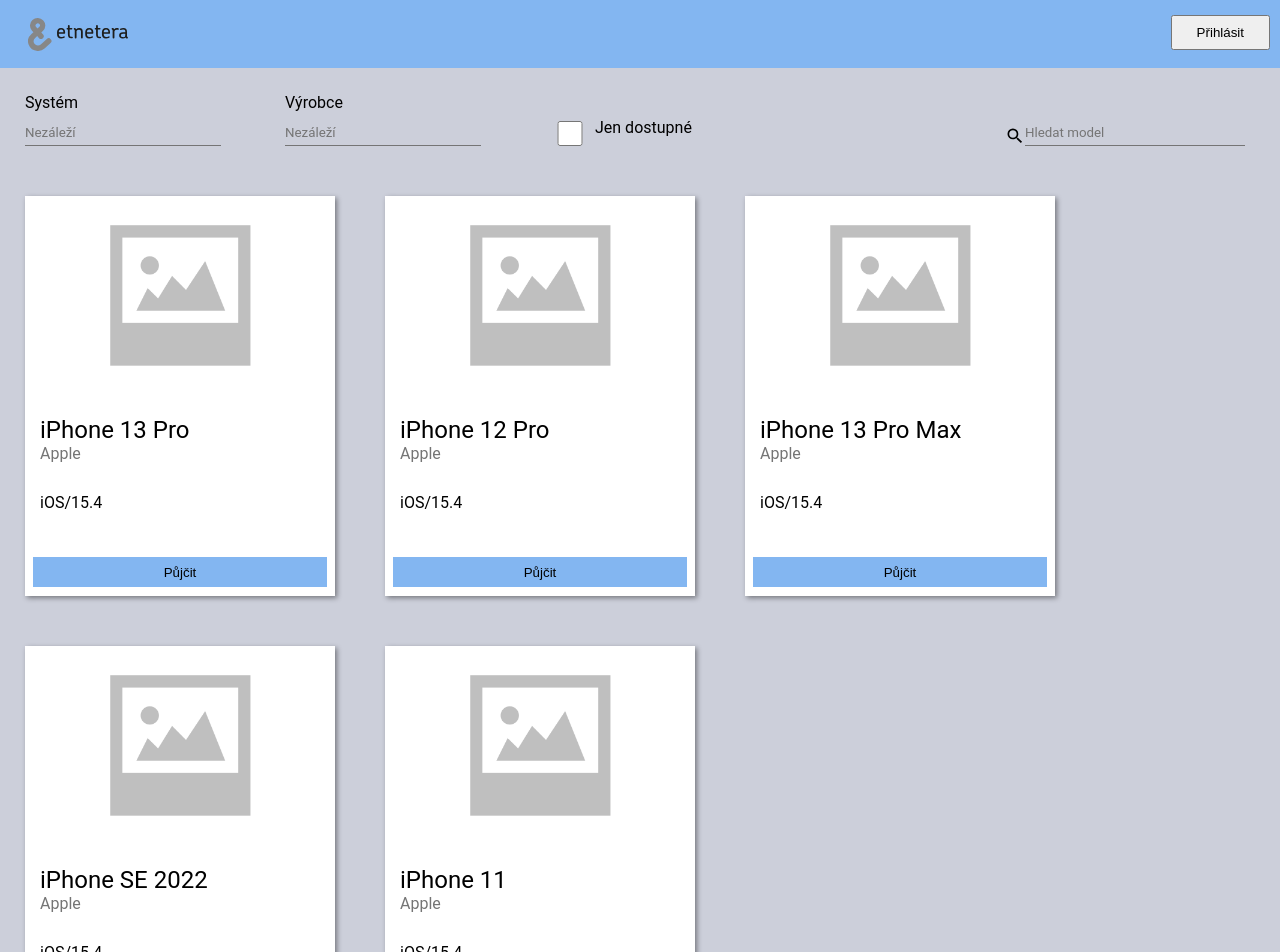
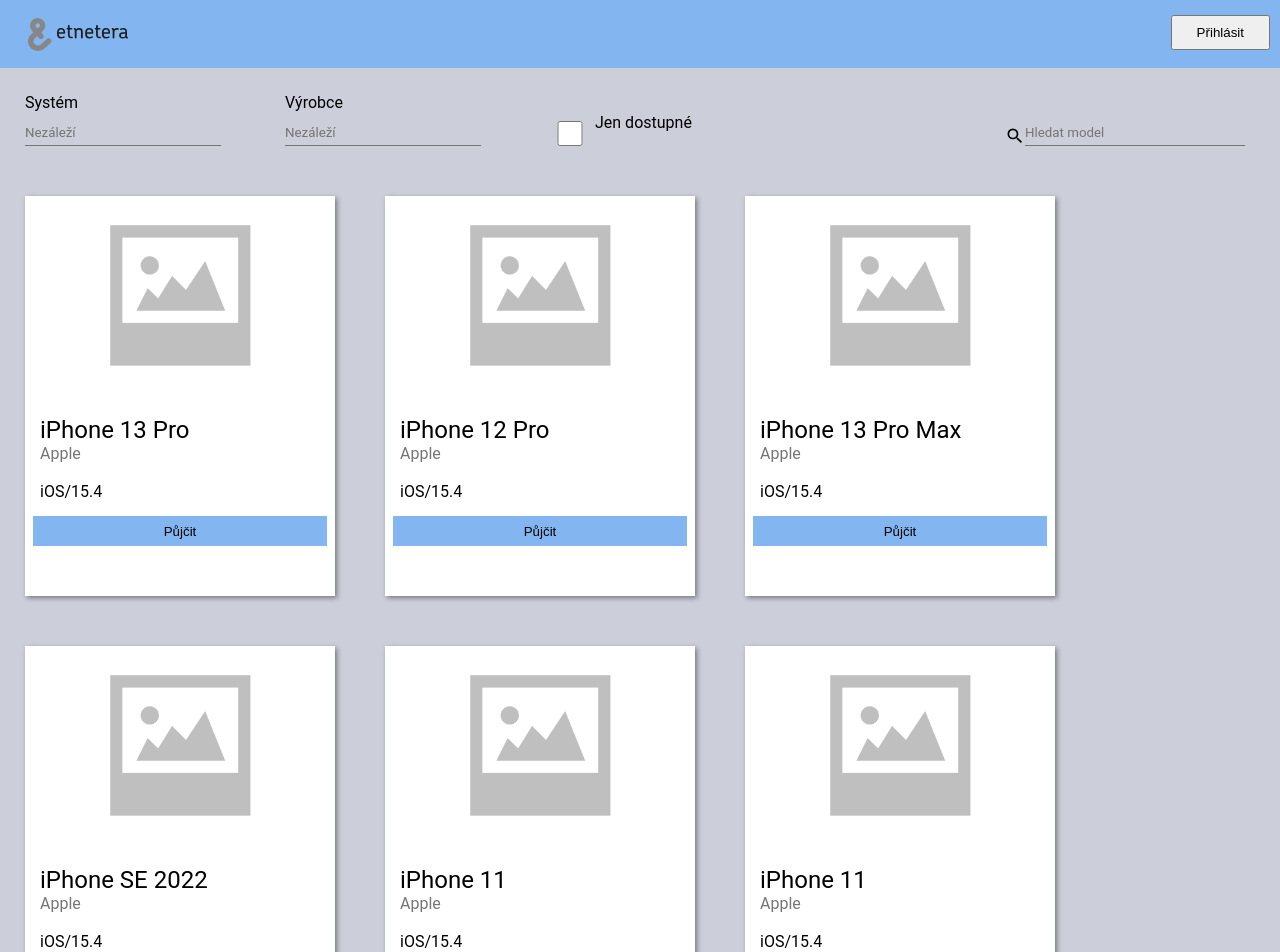
Before and after one commit to Naiio97/Device-checker, a React (Create React App) app: page /devices in a window 1280 px wide. Shown: the top 952 px of the page. Built offline with nearby package versions, Linux system fonts and the light colour scheme.

Commit message:
Dokončení login a vytvořená componenta SearchBar

```diff
--- a/package.json
+++ b/package.json
@@ -3,9 +3,6 @@
   "version": "0.1.0",
   "private": true,
   "dependencies": {
-    "@testing-library/jest-dom": "^5.16.2",
-    "@testing-library/react": "^12.1.4",
-    "@testing-library/user-event": "^13.5.0",
     "axios": "^0.26.1",
     "file-system": "^2.2.2",
     "nanoid": "^3.3.1",
--- a/src/App.js
+++ b/src/App.js
@@ -13,6 +13,7 @@
       <header>
         <NavBar />
       </header>
+      <body>
       <div className="content">
         <Routes>
           <Route path="/" element={<Login/>}  exact/>
@@ -20,6 +21,8 @@
           <Route path="/create" element={<Create/>} />
         </Routes>
       </div>
+      </body>
+
       </div>
   );
 }
--- /dev/null
+++ b/src/components/SearchBar.js
@@ -0,0 +1,28 @@
+import React from 'react';
+import '../scss/searchBar.scss';
+import { MdSearch } from 'react-icons/md';
+
+export const SearchBar = () => {
+  return (
+    <div className="search-bar">
+      <div className="search-os">
+        <p>Systém</p>
+        <input type="text" placeholder="Nezáleží"></input>
+      </div>
+      <div className="search-producer">
+        <p>Výrobce</p>
+        <input type="text" placeholder="Nezáleží"></input>
+      </div>
+      <div className="search-checkbox">
+        <input type="checkbox" placeholder="Nezáleží"></input>
+        <p>Jen dostupné</p>
+      </div>
+      <div className="search-model">
+        <MdSearch />
+        <input type="text" placeholder="Hledat model"></input>
+      </div>
+    </div>
+  );
+};
+
+export default SearchBar;
--- a/src/data/data.json
+++ b/src/data/data.json
@@ -43,5 +43,14 @@
         "os": "iOS",
         "versionOs": 15.4,
         "img": ""
+    },
+    {
+        "id": 6,
+        "identifier": "Nevim",
+        "producer": "Apple",
+        "model": "iPhone 11",
+        "os": "iOS",
+        "versionOs": 15.4,
+        "img": ""
     }
 ]
--- a/src/scss/devices.scss
+++ b/src/scss/devices.scss
@@ -4,65 +4,6 @@
 main {
     max-width: 1440px;
     margin: 0 auto;
-}
-
-.search-bar {
-    position: relative;
-    display: flex;
-    margin: 25px;
-
-    input {
-        margin-top: 0.5rem;
-        font-family: 'roboto', sans-serif;
-        border: none;
-        border-bottom: 1px solid rgb(117, 117, 117);
-        padding:5px 5px 5px 0;
-        width: 100%;
-        background: $background-color;
-
-        &:focus {
-            outline: none;
-            border-color: $main-color;
-            color: black;
-         }
-    }
-
-    .search-producer {
-        margin-left: 4rem;;
-    }
-
-    .search-checkbox {
-        display: flex;
-        justify-content: flex-start;
-        margin-left: 4rem;
-        margin-top: 20px;
-
-         input[type="checkbox"]{
-            width: 50px;
-        }
-
-         p {
-             width: 200px;
-             margin-top: 5px;
-         }
-    }
-
-    .search-model {
-        position: absolute;
-        display: flex;
-        right: 10px;
-        margin-top: 19px;
-
-        svg {
-            margin-top: 14px;
-            width: 20px;
-            height: 20px
-        }
-        input {
-            width: 220px;
-        }
-
-    }
 }
 
 .main-devices {
@@ -93,11 +34,11 @@
                 font-weight: 400;
             }
 
-            p {
+            span {
                 color:rgb(117, 117, 117);
             }
 
-            .p-os {
+            .span-os {
                 color: black;
                 margin: 30px 0;
             }
--- a/src/scss/login.scss
+++ b/src/scss/login.scss
@@ -40,7 +40,11 @@
          }
     }
 
-
+    .error {
+        color: red;
+        font-size: .8rem;
+        margin-top: .5rem;
+    }
 
     button {
         background: $main-color;
--- /dev/null
+++ b/src/scss/searchBar.scss
@@ -0,0 +1,61 @@
+ @import 'variables';
+
+
+ .search-bar {
+    position: relative;
+    display: flex;
+    margin: 25px;
+
+    input {
+        margin-top: 0.5rem;
+        font-family: 'roboto', sans-serif;
+        border: none;
+        border-bottom: 1px solid rgb(117, 117, 117);
+        padding:5px 5px 5px 0;
+        width: 100%;
+        background: $background-color;
+
+        &:focus {
+            outline: none;
+            border-color: $main-color;
+            color: black;
+         }
+    }
+
+    .search-producer {
+        margin-left: 4rem;;
+    }
+
+    .search-checkbox {
+        display: flex;
+        justify-content: flex-start;
+        margin-left: 4rem;
+        margin-top: 20px;
+
+         input[type="checkbox"]{
+            width: 50px;
+        }
+
+         span {
+             width: 200px;
+             margin-top: 5px;
+         }
+    }
+
+    .search-model {
+        position: absolute;
+        display: flex;
+        right: 10px;
+        margin-top: 19px;
+
+        svg {
+            margin-top: 14px;
+            width: 20px;
+            height: 20px
+        }
+        input {
+            width: 220px;
+        }
+
+    }
+}
--- a/src/views/Devices.js
+++ b/src/views/Devices.js
@@ -1,63 +1,32 @@
-import React , {useState} from 'react';
-import "../scss/devices.scss"
-import data from "../data/data.json"
-import image from "../assets/no-image.png"
-import { MdSearch } from "react-icons/md";
-
+import React, { useState } from 'react';
+import '../scss/devices.scss';
+import data from '../data/data.json';
+import image from '../assets/no-image.png';
+import SearchBar from '../components/SearchBar';
 
 const Devices = () => {
-
-
-    const [devices, setDevices] = useState(data)
+  const [devices, setDevices] = useState(data);
   return (
     <main>
-                <div className="search-bar">
-                    <div className="search-os">
-                        <p>Systém</p>
-                        <input
-                            type="text"
-                            placeholder="Nezáleží">
-                        </input>
-                    </div>
-                    <div className="search-producer">
-                        <p>Výrobce</p>
-                        <input
-                            type="text"
-                            placeholder="Nezáleží">
-                        </input>
-                    </div>
-                    <div className="search-checkbox">
-                        <input
-                            type="checkbox"
-                            placeholder="Nezáleží">
-                        </input>
-                        <p>Jen dostupné</p>
-                    </div>
-                    <div className="search-model">
-                        <MdSearch/>
-                        <input
-                            type="text"
-                            placeholder="Hledat model">
-                        </input>
-
-                    </div>
-                </div>
+      <SearchBar />
       <div className="main-devices">
         {devices.map((device) => (
           <div key={device.id} className="device-div">
-                        <img src = {image} className="device-img" alt="logo" />
+            <img src={image} className="device-img" alt="logo" />
             <div className="device-info">
               <h1>{device.model}</h1>
-                            <p>{device.producer}</p>
-                            <p className="p-os">{device.os}/{device.versionOs}</p>
+              <span>{device.producer}</span> <br />
+              <span className="span-os">
+                <br />
+                {device.os}/{device.versionOs}
+              </span>
             </div>
             <button id="btn-device">Půjčit</button>
           </div>
         ))}
-
       </div>
     </main>
-    )
-}
+  );
+};
 
 export default Devices;
--- a/src/views/Login.js
+++ b/src/views/Login.js
@@ -1,25 +1,40 @@
-import React ,{useState} from 'react'
-import axios from 'axios'
-import '../scss/login.scss'
+import React, { useState } from 'react';
+import { useNavigate } from 'react-router-dom';
+import '../scss/login.scss';
 
-const Login = () =>{
-    const [username, setUserName] = useState("")
-    const [password, setPassword] = useState("")
+const Login = () => {
+  const navigate = useNavigate();
+  const [login, setLogin] = useState('');
+  const [password, setPassword] = useState('');
+  const [error, setError] = useState('');
 
-    const handleSubmit = (e) => {
-        e.preventDefault()
-        const data = {username, password}
+  const handleSubmit = async (e) => {
+    e.preventDefault();
 
-        axios.post('https://js-test-api.etnetera.cz/api/v1/login', data).then(
-          res => {
-              console.log(res);
+    const response = await fetch(
+      'https://js-test-api.etnetera.cz/api/v1/login',
+      {
+        method: 'POST', // or 'PUT'
+        headers: {
+          'Content-Type': 'application/json',
+        },
+        body: JSON.stringify({
+          login: login,
+          password: password,
+        }),
       }
-        ).catch (
-            err => {
-             console.log(err);
+    );
+
+    const data = await response.json();
+
+    if (response.status === 200) {
+      localStorage.setItem('token', data.token);
+      localStorage.setItem('userId', data.id);
+      navigate('/devices');
+    } else if (response.status === 401) {
+      setError({message: 'Špatné jméno nebo heslo'});
     }
-        )
-    }
+  };
 
   return (
     <div className="form-login">
@@ -28,26 +43,29 @@
       <form onSubmit={handleSubmit}>
         <input
           type="text"
-                        onChange={e => setUserName(e.target.value)}
-                        placeholder="Přihlašovací jméno">
-                    </input> <br />
-
+          name="email"
+          id="email"
+          placeholder="Přihlašovací jméno"
+          value={login}
+          onChange={(e) => setLogin(e.target.value)}
+          required
+        />
+        <br />
         <input
           type="password"
-                        onChange={e => setPassword(e.target.value)}
-                        placeholder="Heslo">
-                    </input> <br />
-
-                <button
-                        type="submit">
-                        Přihlásit se
-                </button>
+          name="heslo"
+          id="password"
+          placeholder="Heslo"
+          value={password}
+          onChange={(e) => setPassword(e.target.value)}
+          required
+        />
+        <br />
+        <p className="error">{error.message}</p>
+        <button type="submit">Přihlásit se</button>
       </form>
     </div>
-
-
-    )
-}
-
+  );
+};
 
 export default Login;
```
Lines whose indentation alone changed are shown as unchanged.
